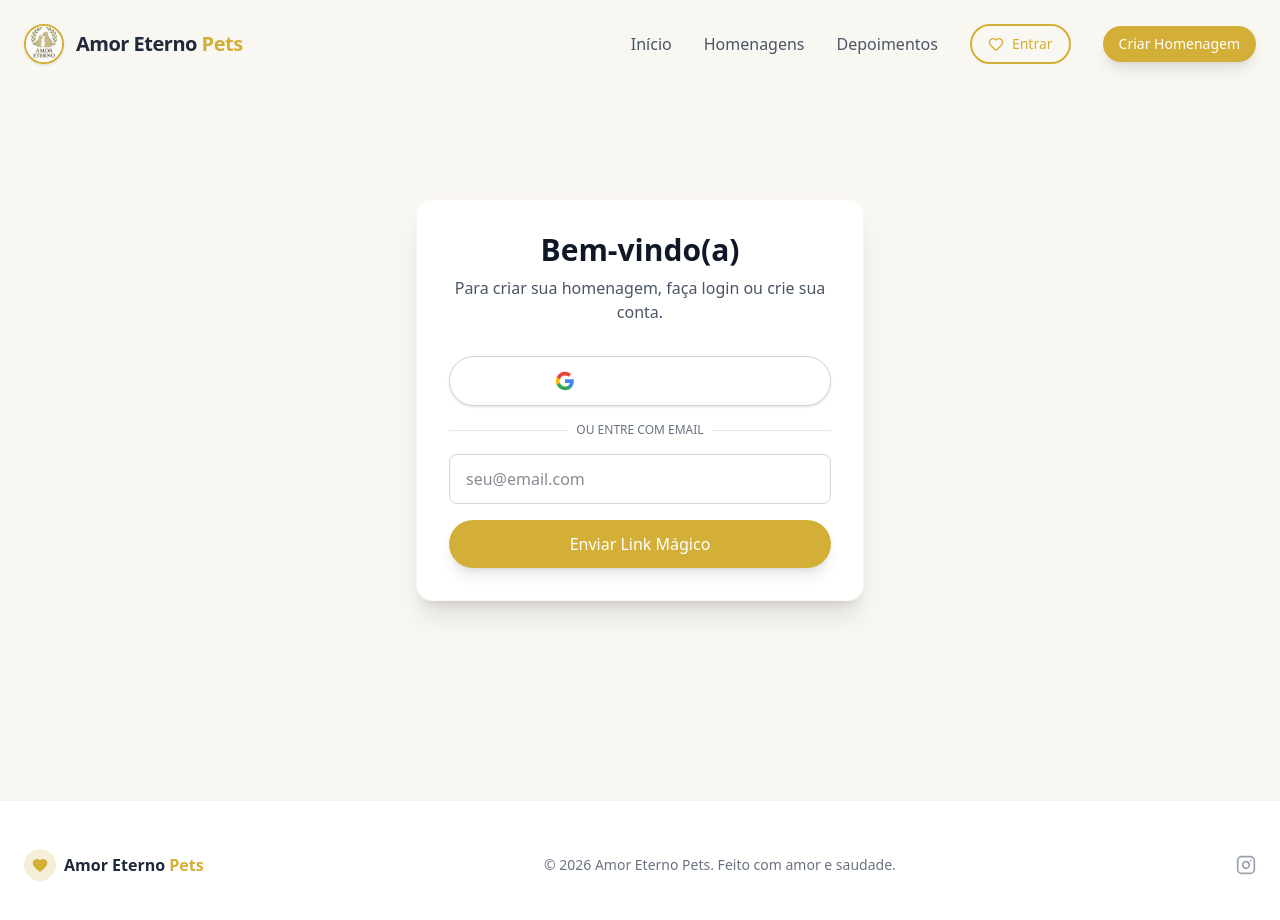
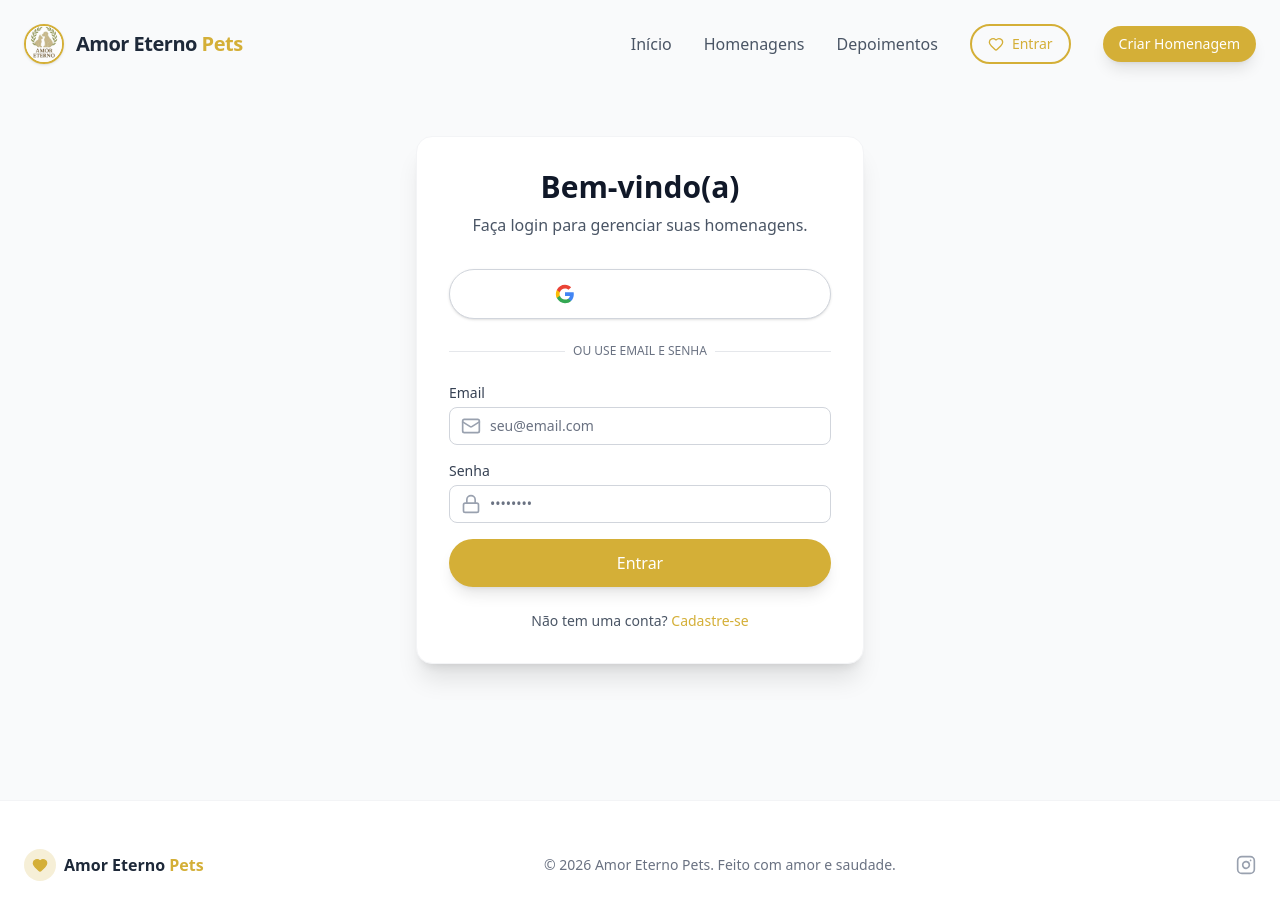
Before and after one commit to JoaoVieiraM/Amor-Eterno-, a Next.js app: page /login in a window 1280 px wide. Shown: the top 920 px of the page. Built offline with nearby package versions, Linux system fonts and the light colour scheme; no server answers; a web font is replaced by a local one.

Commit message:
sistema de login

```diff
--- a/app/login/page.tsx
+++ b/app/login/page.tsx
@@ -1,16 +1,21 @@
 "use client";
 
 import { createClient } from "@/utils/supabase/client";
-import { useRouter } from "next/navigation";
+import { useRouter, useSearchParams } from "next/navigation";
 import { useState } from "react";
 import Button from "@/components/ui/Button";
-import { Loader2 } from "lucide-react";
+import { Loader2, Mail, Lock, User, AlertCircle, CheckCircle2 } from "lucide-react";
+import Link from "next/link";
 
 export default function Login() {
     const [email, setEmail] = useState("");
+    const [password, setPassword] = useState("");
+    const [isSignUp, setIsSignUp] = useState(false);
     const [loading, setLoading] = useState(false);
-    const [message, setMessage] = useState("");
+    const [message, setMessage] = useState<{ type: 'success' | 'error', text: string } | null>(null);
     const router = useRouter();
+    const searchParams = useSearchParams();
+    const next = searchParams.get('next') || '/';
     const supabase = createClient();
 
     const handleGoogleLogin = async () => {
@@ -18,56 +23,75 @@ export default function Login() {
         const { error } = await supabase.auth.signInWithOAuth({
             provider: "google",
             options: {
-                redirectTo: `${location.origin}/auth/callback`,
+                redirectTo: `${location.origin}/auth/callback?next=${next}`,
             },
         });
 
         if (error) {
-            setMessage("Erro ao conectar com Google: " + error.message);
+            setMessage({ type: 'error', text: "Erro ao conectar com Google: " + error.message });
             setLoading(false);
         }
     };
 
-    const handleEmailLogin = async (e: React.FormEvent) => {
+    const handleEmailAuth = async (e: React.FormEvent) => {
         e.preventDefault();
         setLoading(true);
-        const { error } = await supabase.auth.signInWithOtp({
+        setMessage(null);
+
+        try {
+            if (isSignUp) {
+                const { error } = await supabase.auth.signUp({
                     email,
+                    password,
                     options: {
-                emailRedirectTo: `${location.origin}/auth/callback`,
+                        emailRedirectTo: `${location.origin}/auth/callback?next=${next}`,
                     },
                 });
-
-        if (error) {
-            setMessage("Erro ao enviar magic link: " + error.message);
+                if (error) throw error;
+                setMessage({ type: 'success', text: "Cadastro realizado! Verifique seu email para confirmar." });
             } else {
-            setMessage("Verifique seu email para o link de login!");
+                const { error } = await supabase.auth.signInWithPassword({
+                    email,
+                    password,
+                });
+                if (error) throw error;
+                router.push(next);
+                router.refresh();
             }
+        } catch (error: any) {
+            setMessage({ type: 'error', text: error.message || "Ocorreu um erro durante a autenticação." });
+        } finally {
             setLoading(false);
+        }
     };
 
     return (
-        <div className="min-h-screen flex items-center justify-center bg-background px-4">
-            <div className="w-full max-w-md bg-white p-8 rounded-2xl shadow-xl border border-primary/10">
+        <div className="min-h-screen flex items-center justify-center bg-gray-50 px-4 py-12 sm:px-6 lg:px-8">
+            <div className="w-full max-w-md bg-white p-8 rounded-2xl shadow-xl border border-gray-100">
                 <div className="text-center mb-8">
-                    <h1 className="text-3xl font-serif font-bold text-gray-900 mb-2">Bem-vindo(a)</h1>
-                    <p className="text-gray-600">Para criar sua homenagem, faça login ou crie sua conta.</p>
+                    <h1 className="text-3xl font-serif font-bold text-gray-900 mb-2">
+                        {isSignUp ? "Criar Conta" : "Bem-vindo(a)"}
+                    </h1>
+                    <p className="text-gray-600">
+                        {isSignUp
+                            ? "Junte-se a nós para eternizar memórias."
+                            : "Faça login para gerenciar suas homenagens."}
+                    </p>
                 </div>
 
-                <div className="space-y-4">
+                <div className="space-y-6">
                     <Button
                         onClick={handleGoogleLogin}
                         isLoading={loading}
-                        className="w-full bg-white text-gray-700 border border-gray-300 hover:bg-gray-50 flex items-center justify-center gap-2 shadow-sm"
+                        className="w-full bg-white text-gray-700 border border-gray-300 hover:bg-gray-50 flex items-center justify-center gap-2 shadow-sm transition-all"
                     >
-                        {/* Google Icon SVG */}
                         <svg className="w-5 h-5" viewBox="0 0 24 24" fill="none" xmlns="http://www.w3.org/2000/svg">
                             <path d="M22.56 12.25c0-.78-.07-1.53-.2-2.25H12v4.26h5.92c-.26 1.37-1.04 2.53-2.21 3.31v2.77h3.57c2.08-1.92 3.28-4.74 3.28-8.09z" fill="#4285F4" />
                             <path d="M12 23c2.97 0 5.46-.98 7.28-2.66l-3.57-2.77c-.98.66-2.23 1.06-3.71 1.06-2.86 0-5.29-1.93-6.16-4.53H2.18v2.84C3.99 20.53 7.7 23 12 23z" fill="#34A853" />
                             <path d="M5.84 14.09c-.22-.66-.35-1.36-.35-2.09s.13-1.43.35-2.09V7.07H2.18C1.43 8.55 1 10.22 1 12s.43 3.45 1.18 4.93l2.85-2.22.81-.62z" fill="#FBBC05" />
                             <path d="M12 5.38c1.62 0 3.06.56 4.21 1.64l3.15-3.15C17.45 2.09 14.97 1 12 1 7.7 1 3.99 3.47 2.18 7.07l3.66 2.84c.87-2.6 3.3-4.53 6.16-4.53z" fill="#EA4335" />
                         </svg>
-                        Entrar com Google
+                        {isSignUp ? "Cadastrar com Google" : "Entrar com Google"}
                     </Button>
 
                     <div className="relative">
@@ -75,33 +99,76 @@ export default function Login() {
                             <span className="w-full border-t border-gray-200" />
                         </div>
                         <div className="relative flex justify-center text-xs uppercase">
-                            <span className="bg-white px-2 text-gray-500">Ou entre com email</span>
+                            <span className="bg-white px-2 text-gray-500">Ou use email e senha</span>
                         </div>
                     </div>
 
-                    <form onSubmit={handleEmailLogin} className="space-y-4">
+                    <form onSubmit={handleEmailAuth} className="space-y-4">
+                        <div>
+                            <label className="block text-sm font-medium text-gray-700 mb-1">Email</label>
+                            <div className="relative">
+                                <div className="absolute inset-y-0 left-0 pl-3 flex items-center pointer-events-none">
+                                    <Mail className="h-5 w-5 text-gray-400" />
+                                </div>
                                 <input
                                     type="email"
                                     placeholder="seu@email.com"
                                     value={email}
                                     onChange={(e) => setEmail(e.target.value)}
-                            className="w-full px-4 py-3 rounded-lg border border-gray-300 bg-white text-gray-900 focus:ring-2 focus:ring-primary focus:border-transparent outline-none transition-all"
+                                    className="block w-full pl-10 pr-3 py-2 border border-gray-300 rounded-lg leading-5 bg-white placeholder-gray-500 text-gray-900 focus:outline-none focus:placeholder-gray-400 focus:ring-1 focus:ring-primary focus:border-primary sm:text-sm transition duration-150 ease-in-out"
                                     required
                                 />
+                            </div>
+                        </div>
+
+                        <div>
+                            <label className="block text-sm font-medium text-gray-700 mb-1">Senha</label>
+                            <div className="relative">
+                                <div className="absolute inset-y-0 left-0 pl-3 flex items-center pointer-events-none">
+                                    <Lock className="h-5 w-5 text-gray-400" />
+                                </div>
+                                <input
+                                    type="password"
+                                    placeholder="••••••••"
+                                    value={password}
+                                    onChange={(e) => setPassword(e.target.value)}
+                                    className="block w-full pl-10 pr-3 py-2 border border-gray-300 rounded-lg leading-5 bg-white placeholder-gray-500 text-gray-900 focus:outline-none focus:placeholder-gray-400 focus:ring-1 focus:ring-primary focus:border-primary sm:text-sm transition duration-150 ease-in-out"
+                                    required
+                                    minLength={6}
+                                />
+                            </div>
+                        </div>
+
                         <Button
                             type="submit"
                             className="w-full"
                             isLoading={loading}
                         >
-                            Enviar Link Mágico
+                            {isSignUp ? "Criar Conta" : "Entrar"}
                         </Button>
                     </form>
 
                     {message && (
-                        <div className={`p-4 rounded-lg text-sm text-center ${message.includes("Erro") ? "bg-red-50 text-red-600" : "bg-green-50 text-green-600"}`}>
-                            {message}
+                        <div className={`p-4 rounded-lg text-sm flex items-start gap-2 ${message.type === 'error' ? "bg-red-50 text-red-700" : "bg-green-50 text-green-700"}`}>
+                            {message.type === 'error' ? <AlertCircle className="w-5 h-5 shrink-0" /> : <CheckCircle2 className="w-5 h-5 shrink-0" />}
+                            <span>{message.text}</span>
                         </div>
                     )}
+
+                    <div className="text-center text-sm">
+                        <span className="text-gray-600">
+                            {isSignUp ? "Já tem uma conta?" : "Não tem uma conta?"}
+                        </span>{" "}
+                        <button
+                            onClick={() => {
+                                setIsSignUp(!isSignUp);
+                                setMessage(null);
+                            }}
+                            className="font-medium text-primary hover:text-primary-600 transition-colors"
+                        >
+                            {isSignUp ? "Fazer Login" : "Cadastre-se"}
+                        </button>
+                    </div>
                 </div>
             </div>
         </div>
--- a/components/layout/Header.tsx
+++ b/components/layout/Header.tsx
@@ -68,13 +68,13 @@ const Header = () => {
 
                 {/* Desktop Navigation */}
                 <nav className="hidden md:flex items-center gap-8">
-                    <Link href="#inicio" className="text-gray-600 hover:text-primary font-medium transition-colors">
+                    <Link href="/#inicio" className="text-gray-600 hover:text-primary font-medium transition-colors">
                         Início
                     </Link>
-                    <Link href="#homenagens" className="text-gray-600 hover:text-primary font-medium transition-colors">
+                    <Link href="/#homenagens" className="text-gray-600 hover:text-primary font-medium transition-colors">
                         Homenagens
                     </Link>
-                    <Link href="#depoimentos" className="text-gray-600 hover:text-primary font-medium transition-colors">
+                    <Link href="/#depoimentos" className="text-gray-600 hover:text-primary font-medium transition-colors">
                         Depoimentos
                     </Link>
 
@@ -118,13 +118,13 @@ const Header = () => {
                         exit={{ opacity: 0, y: -20 }}
                         className="md:hidden absolute top-full left-0 right-0 bg-white border-t p-4 shadow-lg flex flex-col gap-4"
                     >
-                        <Link href="#inicio" className="text-gray-600 hover:text-primary font-medium p-2" onClick={() => setIsMobileMenuOpen(false)}>
+                        <Link href="/#inicio" className="text-gray-600 hover:text-primary font-medium p-2" onClick={() => setIsMobileMenuOpen(false)}>
                             Início
                         </Link>
-                        <Link href="#homenagens" className="text-gray-600 hover:text-primary font-medium p-2" onClick={() => setIsMobileMenuOpen(false)}>
+                        <Link href="/#homenagens" className="text-gray-600 hover:text-primary font-medium p-2" onClick={() => setIsMobileMenuOpen(false)}>
                             Homenagens
                         </Link>
-                        <Link href="#depoimentos" className="text-gray-600 hover:text-primary font-medium p-2" onClick={() => setIsMobileMenuOpen(false)}>
+                        <Link href="/#depoimentos" className="text-gray-600 hover:text-primary font-medium p-2" onClick={() => setIsMobileMenuOpen(false)}>
                             Depoimentos
                         </Link>
                         <div className="flex flex-col gap-2 mt-2">
```
Lines whose indentation alone changed are shown as unchanged.
